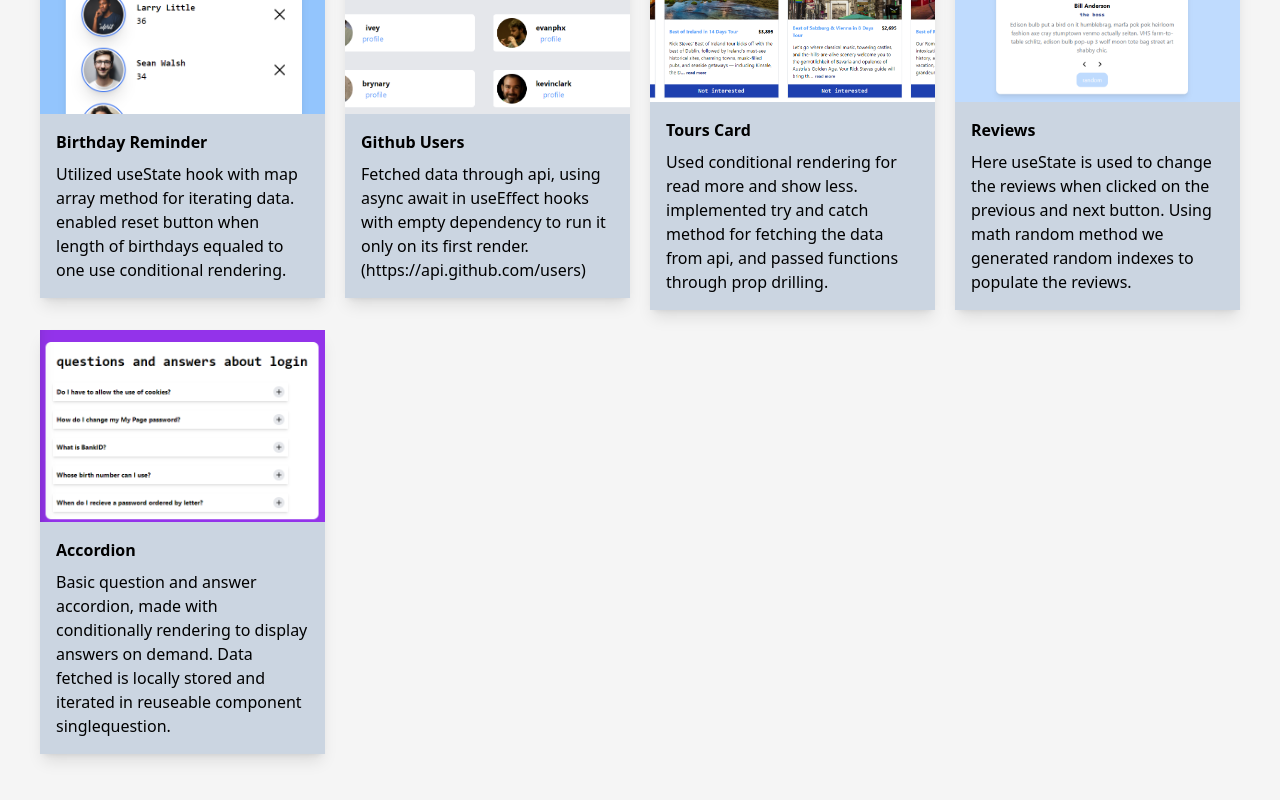
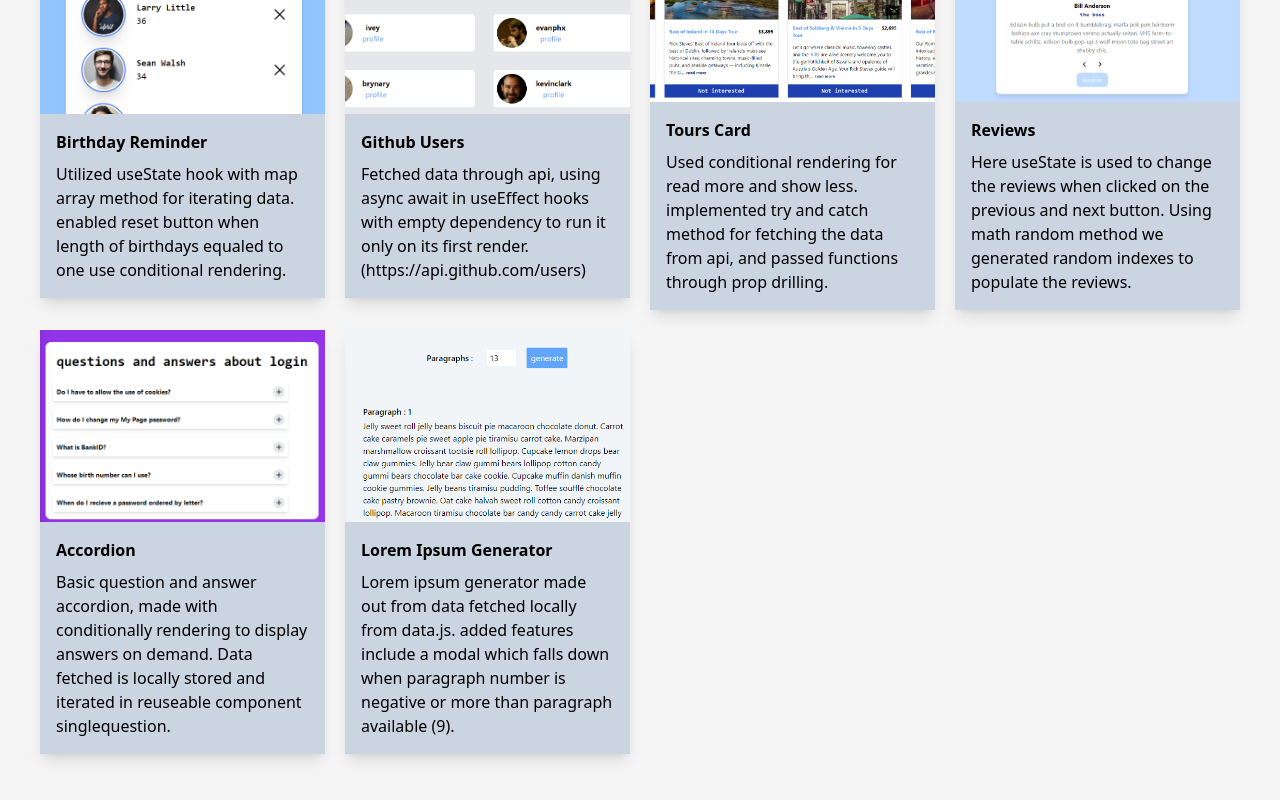
Before and after one commit to iamadityamall/react-projects, a React (Create React App) app: page /projects in a window 1280 px wide. Shown: the part 794-1594 px from the top of the page. Built offline with nearby package versions, Linux system fonts and the light colour scheme.

Commit message:
added new project

```diff
--- a/src/data/projectData.js
+++ b/src/data/projectData.js
@@ -3,6 +3,7 @@ import link02 from "../images/rp-02-github-users.png";
 import link03 from "../images/rp-03-tours-card.png";
 import link04 from "../images/rp-04-reviews.png";
 import link05 from "../images/rp-05-accordion.png";
+import link06 from "../images/rp-06-lorem-ipsusm.png";
 
 export const projects = [
   {
@@ -40,4 +41,11 @@ export const projects = [
     info: "Basic question and answer accordion, made with conditionally rendering to display answers on demand. Data fetched is locally stored and iterated in reuseable component singlequestion.",
     link: "https://rp-accordion.netlify.app/",
   },
+  {
+    id: 4,
+    name: "Lorem Ipsum Generator",
+    image: link06,
+    info: "Lorem ipsum generator made out from data fetched locally from data.js. added features include a modal which falls down when paragraph number is negative or more than paragraph available (9).",
+    link: "https://rp-lorem-ipsum.netlify.app/",
+  },
 ];
```
Also changed, not shown: src/images/rp-06-lorem-ipsusm.png (added).
